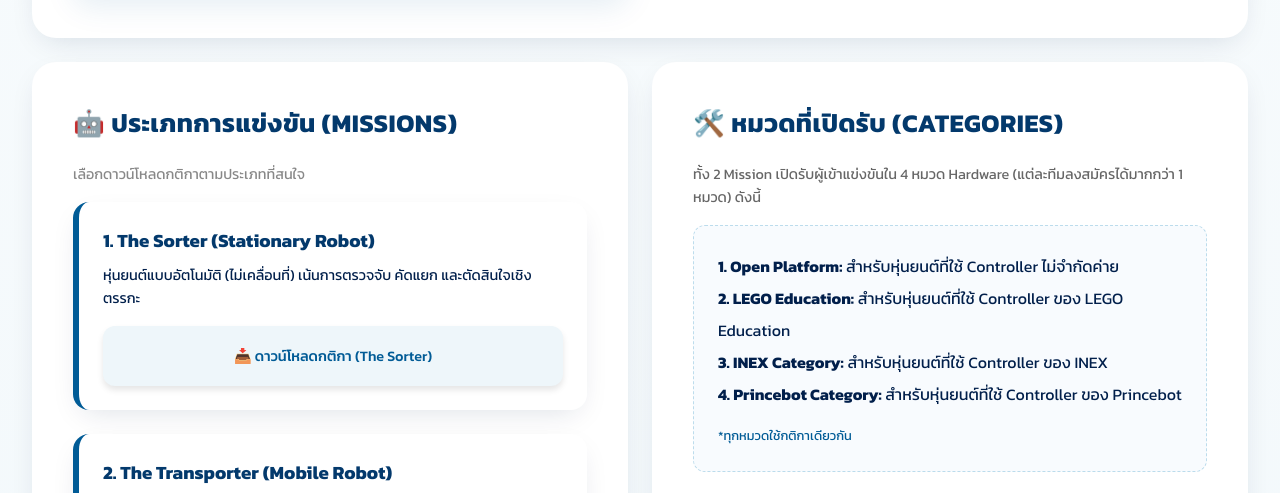
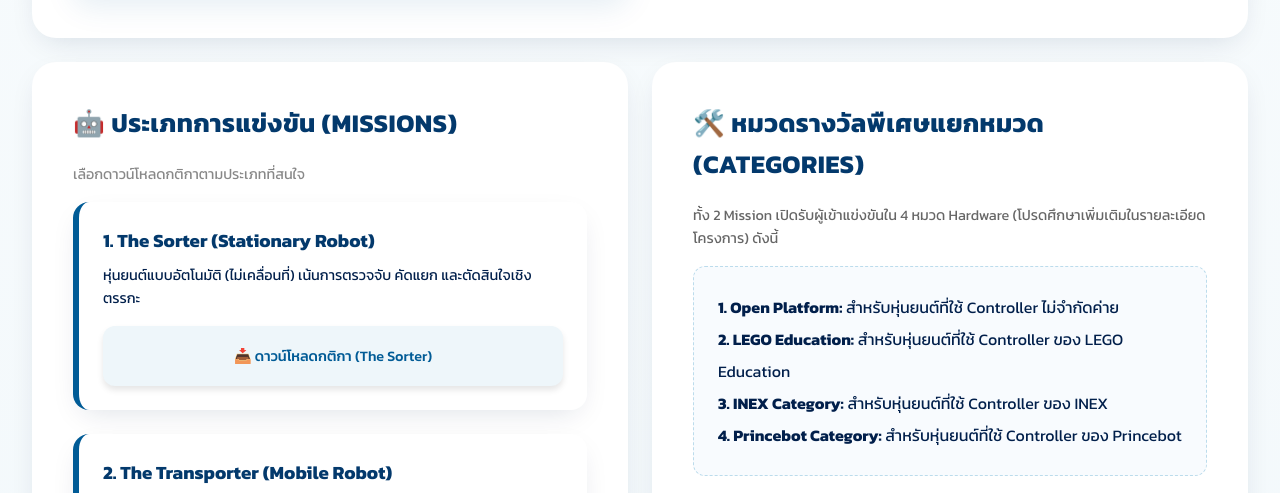
Before and after one commit to innovedex/website, a plain HTML site: page 2026.html in a window 1280 px wide. Shown: the part 1974-2467 px from the top of the page. Drawn offline with Linux system fonts and the light colour scheme.

Commit message:
Update 2026.html

```diff
--- a/2026.html
+++ b/2026.html
@@ -198,9 +198,9 @@
         </section>
 
         <section class="tile" style="grid-column: span 2;">
-            <h2>🛠️ หมวดที่เปิดรับ (Categories)</h2>
+            <h2>🛠️ หมวดรางวัลพืเศษแยกหมวด (Categories)</h2>
             <p style="font-size: 0.9rem; color: #666; margin-bottom: 1rem;">ทั้ง 2 Mission เปิดรับผู้เข้าแข่งขันใน 4
-                หมวด Hardware (แต่ละทีมลงสมัครได้มากกว่า 1 หมวด) ดังนี้</p>
+                หมวด Hardware (โปรดศึกษาเพิ่มเติมในรายละเอียดโครงการ) ดังนี้</p>
 
             <div style="background: #f8fbfe; padding: 1.5rem; border-radius: 12px; border: 1px dashed #bcdcec;">
                 <ul style="list-style: none; padding: 0; line-height: 2;">
@@ -209,8 +209,7 @@
                     <li><strong>3. INEX Category:</strong> สำหรับหุ่นยนต์ที่ใช้ Controller ของ INEX</li>
                     <li><strong>4. Princebot Category:</strong> สำหรับหุ่นยนต์ที่ใช้ Controller ของ Princebot</li>
                 </ul>
-                <p style="font-size: 0.8rem; color: var(--accent-primary); margin-top: 1rem;">*ทุกหมวดใช้กติกาเดียวกัน
-                </p>
+
             </div>
         </section>
 
```
